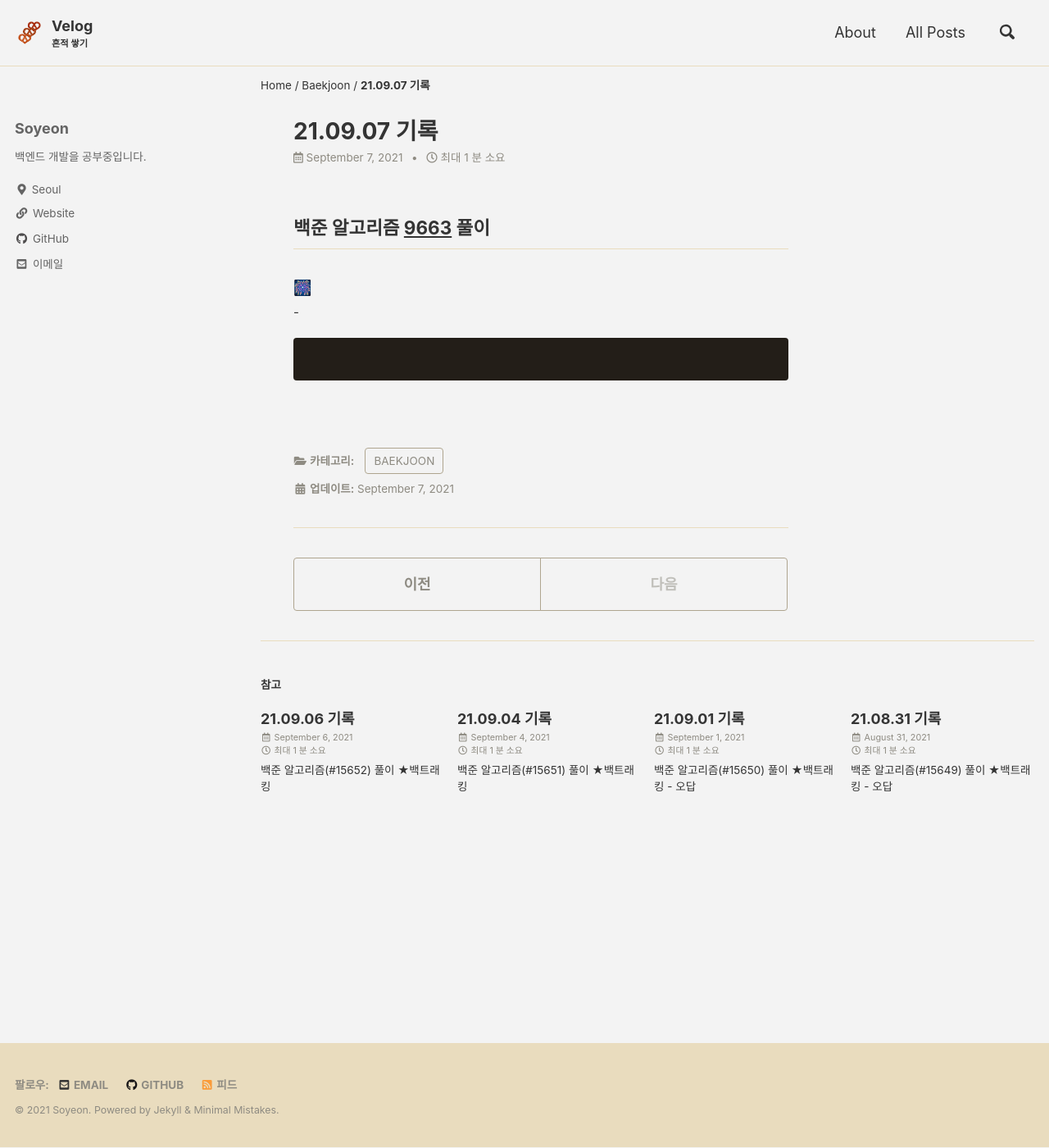
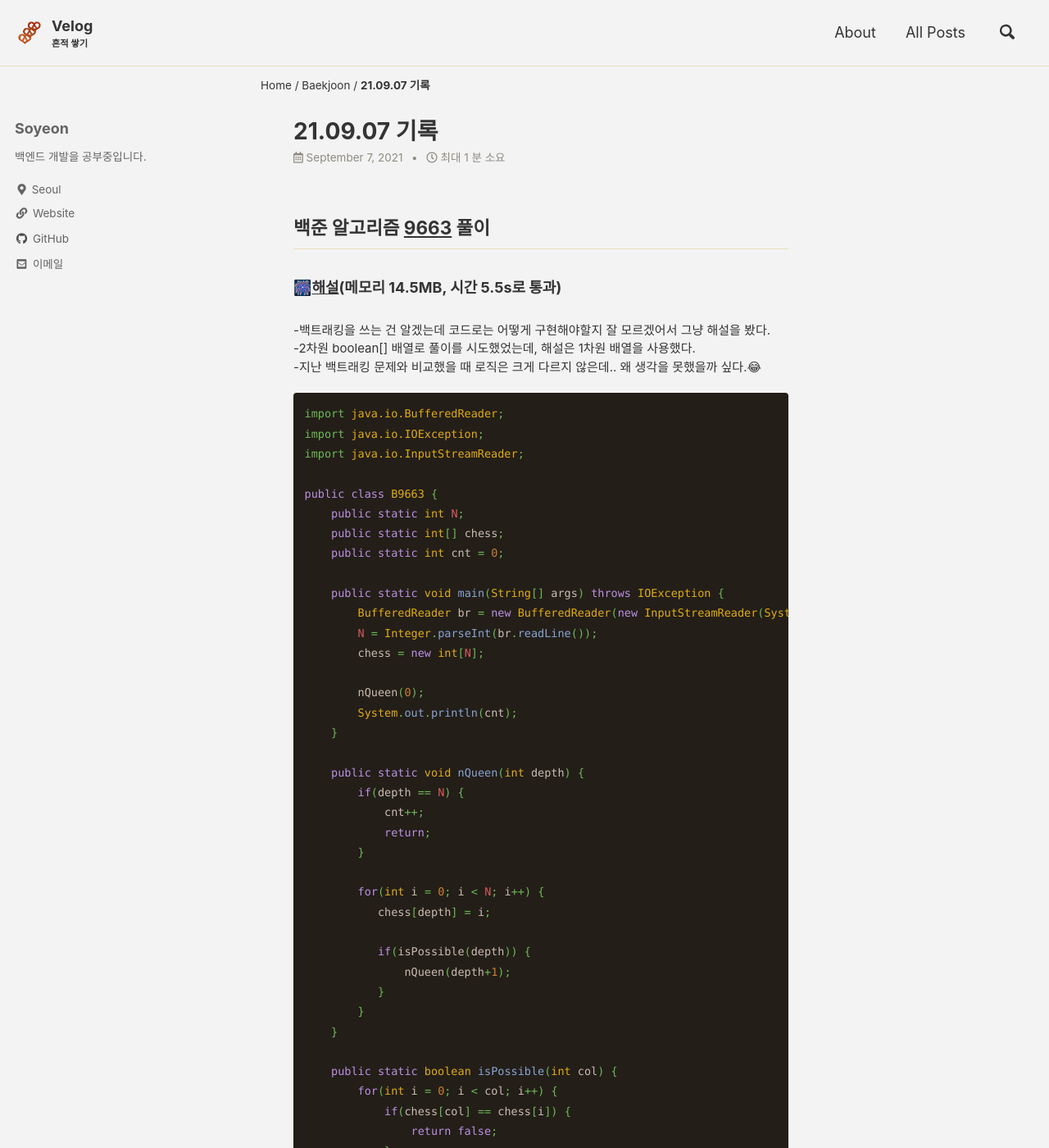
Before and after one commit to liv660/liv660.github.io, a Jekyll site: the page built from _posts/TIL/21.09.study/2021-09-07-210907.md, in a window 1280 px wide and 1400 px high. Shown: the whole window at 82% size. Built offline with Jekyll 4.4.1, drawn with Linux system fonts in a browser that asks for light colours; cached includes are drawn as plain includes; some of the changed text lies outside the part shown.

Commit message:
Update 09.07 #9663 algorithm

````diff
--- a/_posts/TIL/21.09.study/2021-09-07-210907.md
+++ b/_posts/TIL/21.09.study/2021-09-07-210907.md
@@ -8,10 +8,58 @@ categories:
 
 ## 백준 알고리즘 [9663](https://www.acmicpc.net/problem/9663) 풀이
 
-###### 🎆<br/>
--<br>
+###### 🎆[해설](https://st-lab.tistory.com/118)(메모리 14.5MB, 시간 5.5s로 통과)<br/>
+-백트래킹을 쓰는 건 알겠는데 코드로는 어떻게 구현해야할지 잘 모르겠어서 그냥 해설을 봤다.<br>
+-2차원 boolean[] 배열로 풀이를 시도했었는데, 해설은 1차원 배열을 사용했다.<br>
+-지난 백트래킹 문제와 비교했을 때 로직은 크게 다르지 않은데.. 왜 생각을 못했을까 싶다.😂<br>
 
 ```java
+import java.io.BufferedReader;
+import java.io.IOException;
+import java.io.InputStreamReader;
 
+public class B9663 {
+    public static int N;
+    public static int[] chess;
+    public static int cnt = 0;
+
+    public static void main(String[] args) throws IOException {
+        BufferedReader br = new BufferedReader(new InputStreamReader(System.in));
+        N = Integer.parseInt(br.readLine());
+        chess = new int[N];
+
+        nQueen(0);
+        System.out.println(cnt);
+    }
+
+    public static void nQueen(int depth) {
+        if(depth == N) {
+            cnt++;
+            return;
+        }
+
+        for(int i = 0; i < N; i++) {
+           chess[depth] = i;
+
+           if(isPossible(depth)) {
+               nQueen(depth+1);
+           }
+        }
+    }
+
+    public static boolean isPossible(int col) {
+        for(int i = 0; i < col; i++) {
+            if(chess[col] == chess[i]) {
+                return false;
+            }
+
+            //행과 열의 차가 같다면 대각선에 놓여있는 경우다.
+            else if (Math.abs(col - i) == Math.abs(chess[col] - chess[i])) {
+                return false;
+            }
+        }
+        return true;
+    }
+}
 ```
 <br>
````
